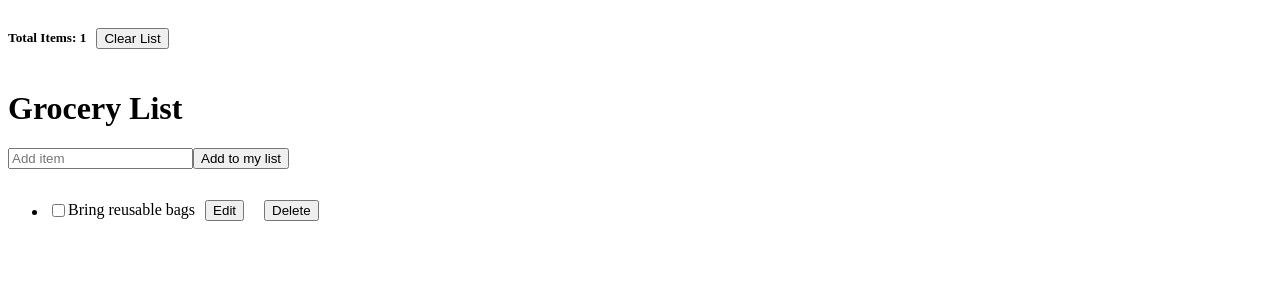
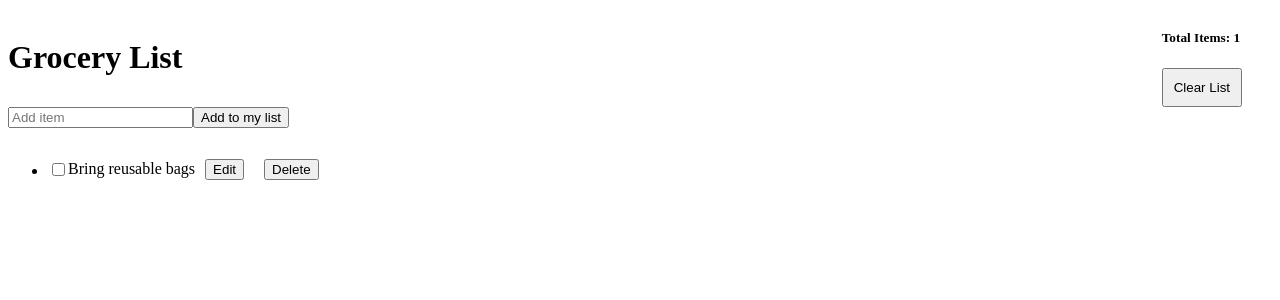
Before and after one commit to aidanliddiard/grocery-list, a React app: page / in a window 1280 px wide. Shown: the top 300 px of the page. Built offline with nearby package versions, Linux system fonts and the light colour scheme.

Commit message:
last minute changes

```diff
--- a/src/components/Header.jsx
+++ b/src/components/Header.jsx
@@ -10,17 +10,22 @@ export default function Header() {
         display: 'flex',
         flexDirection: 'row',
         alignItems: 'center',
+        justifyContent: 'space-between',
+        paddingRight: '30px',
       }}
     >
+      <h1>Grocery List</h1>
+      <div>
         <h5>Total Items: {list.length}</h5>
         <button
           style={{
-          margin: '10px',
+            padding: '10px',
           }}
           onClick={handleClearList}
         >
           Clear List
         </button>
       </div>
+    </div>
   );
 }
--- a/src/views/Home.jsx
+++ b/src/views/Home.jsx
@@ -16,7 +16,6 @@ export default function Home() {
   console.log('item', newItem);
   return (
     <>
-      <h1>Grocery List</h1>
       <form>
         <input
           placeholder="Add item"
```
Lines whose indentation alone changed are shown as unchanged.
